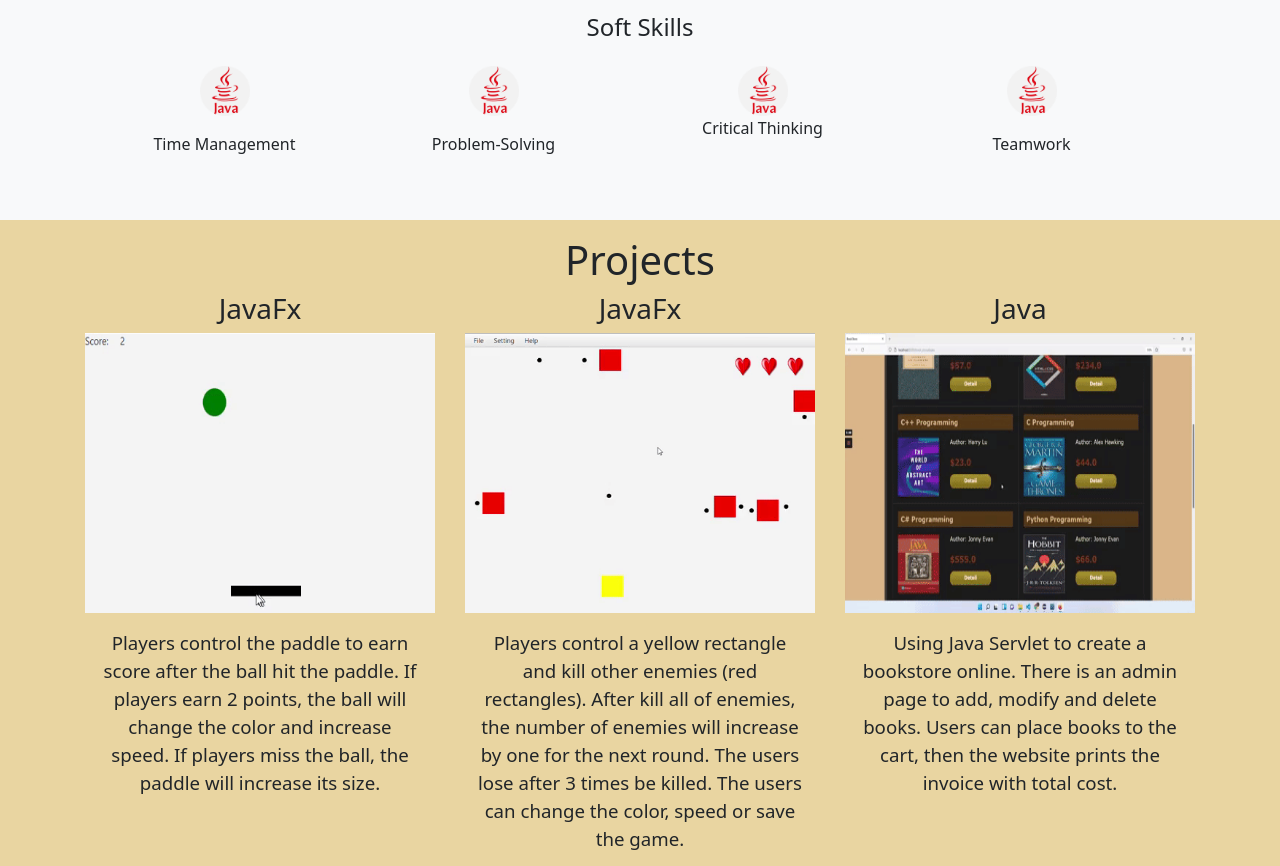
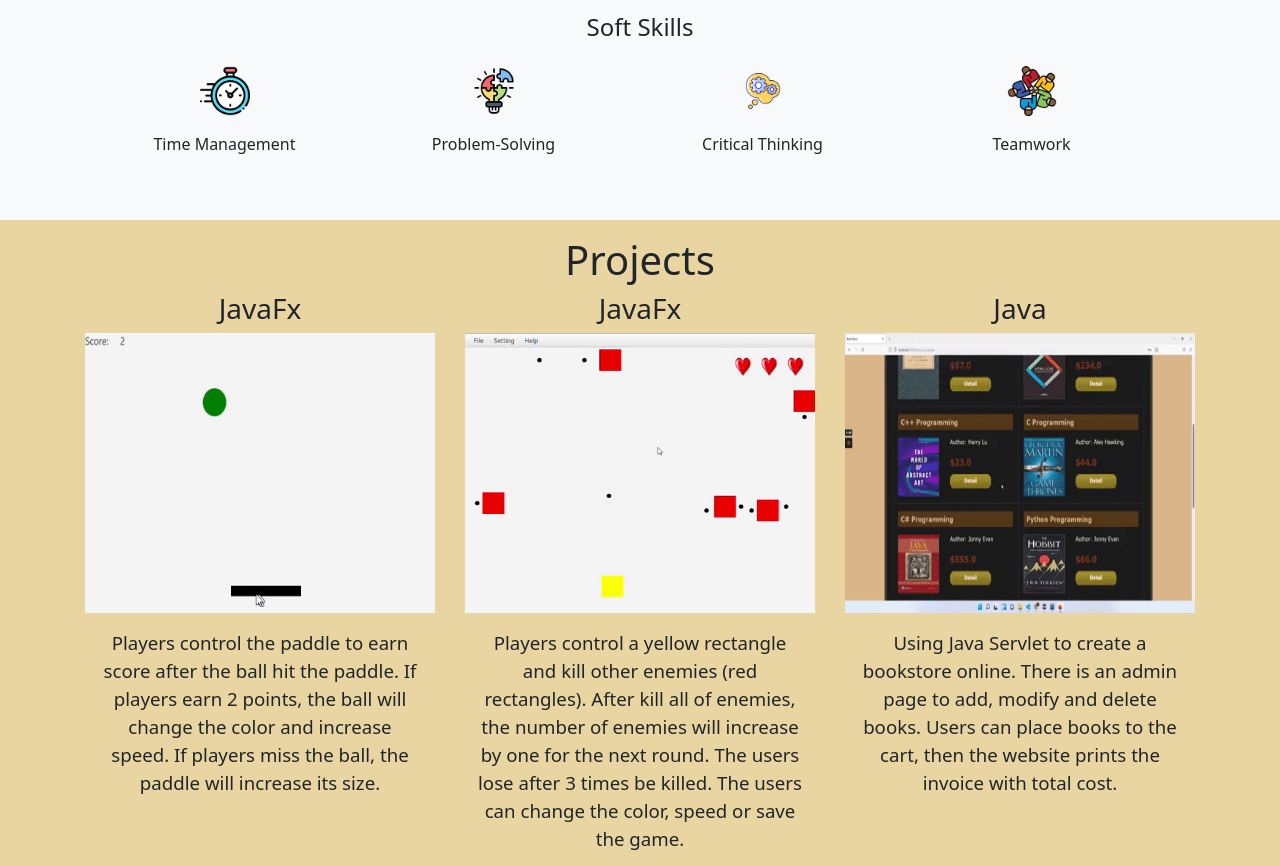
Before and after one commit to minhtri172/portfolio, a plain HTML site: page index.html in a window 1280 px wide. Shown: the part 918-1784 px from the top of the page. Drawn offline with nearby package versions, Linux system fonts and the light colour scheme.

Commit message:
update icons

```diff
--- a/index.html
+++ b/index.html
@@ -105,19 +105,19 @@
                 <h4>Soft Skills</h4>
                 <div class="row p-3">
                     <div class="col">
-                        <img class="icons" src="images/java-icon.png" alt="java-icon">
+                        <img class="icons" src="images/clock.png" alt="time-icon">
                         <p class="p-3">Time Management</p>
                     </div>
                     <div class="col">
-                        <img class="icons" src="images/java-icon.png" alt="java-icon">
+                        <img class="icons" src="images/idea.png" alt="idea-icon">
                         <p class="p-3">Problem-Solving</p>
                     </div>
                     <div class="col">
-                        <img class="icons" src="images/java-icon.png" alt="java-icon">
-                        <p>Critical Thinking</p>
+                        <img class="icons" src="images/reasonable.png" alt="critical-icon">
+                        <p class="p-3">Critical Thinking</p>
                     </div>
                     <div class="col">
-                        <img class="icons" src="images/java-icon.png" alt="java-icon">
+                        <img class="icons" src="images/partners.png" alt="team-icon">
                         <p class="p-3">Teamwork</p>
                     </div>
                 </div>
```
Also changed, not shown: images/clock.png (added), images/idea.png (added), images/partners.png (added), images/reasonable.png (added).
